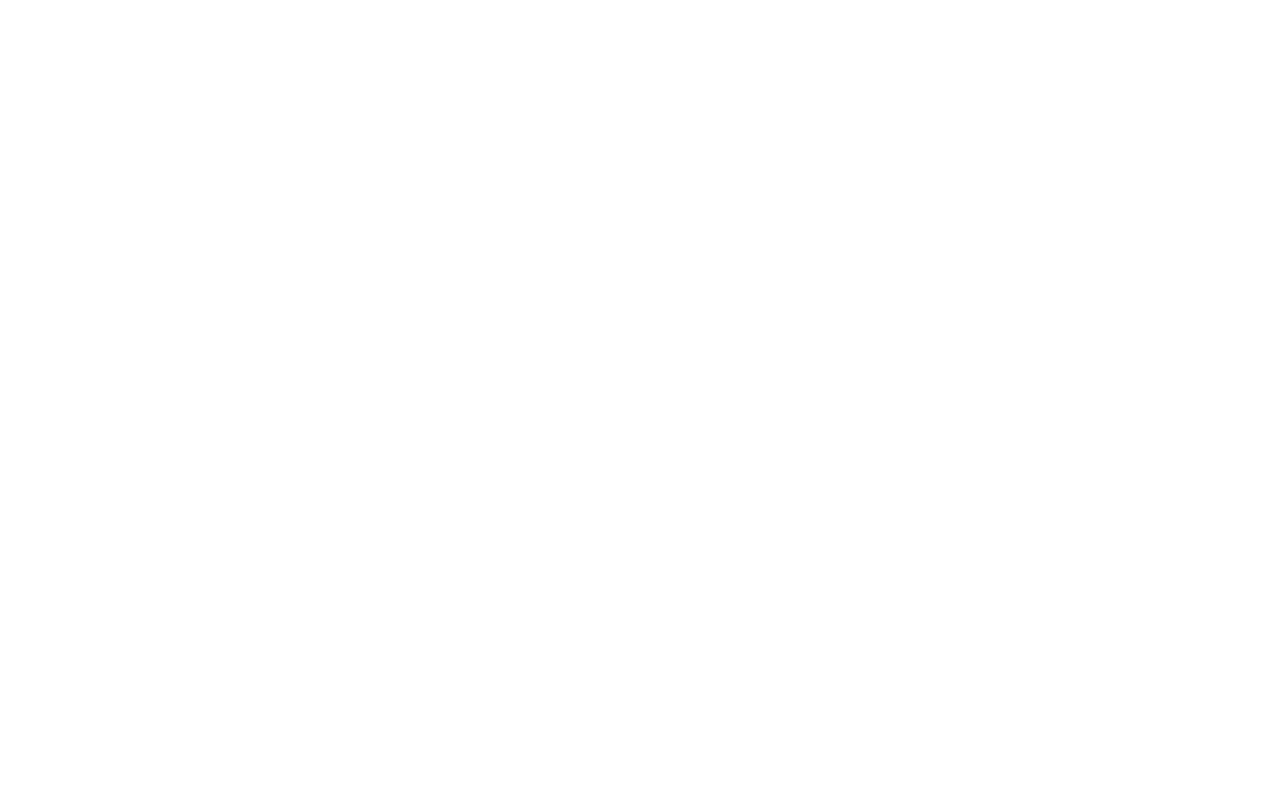
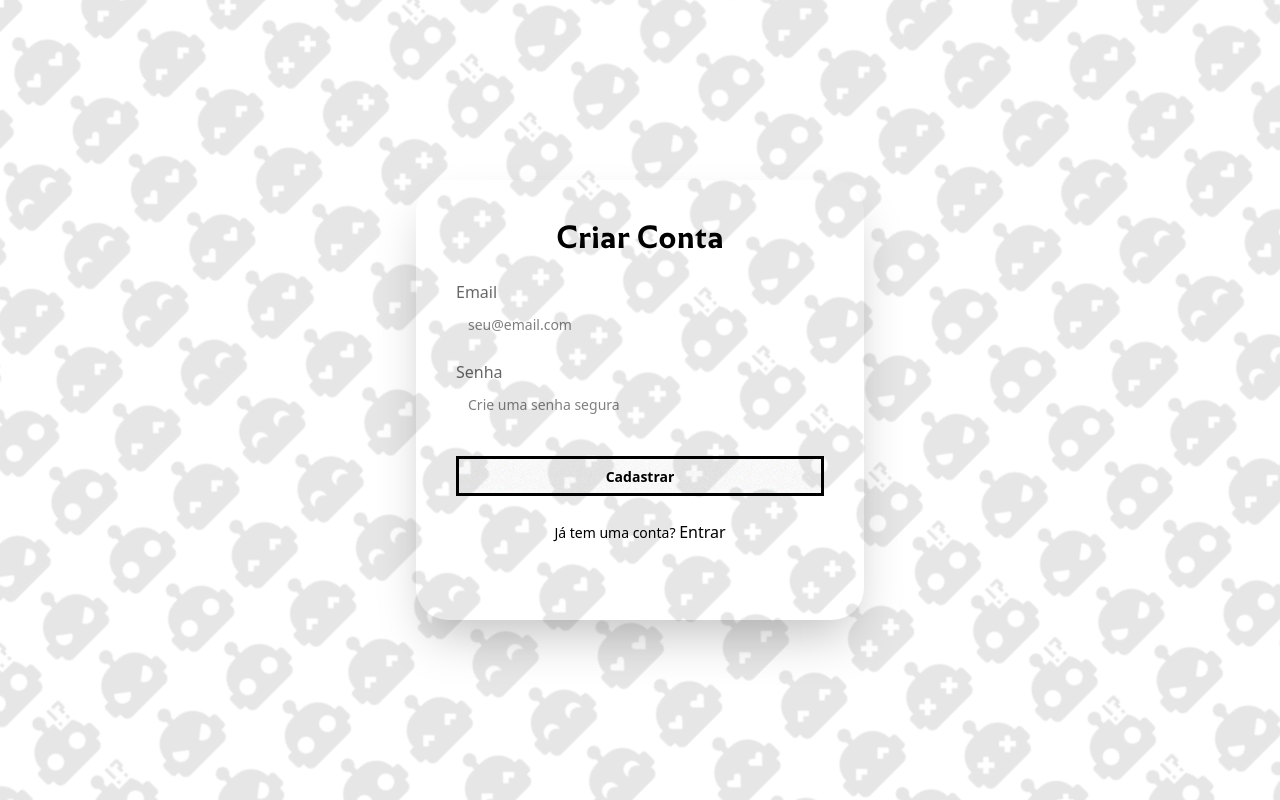
Before and after one commit to AlexsandroCampos/blabinha2-frontend, an Angular app: page /register in a window 1280 px wide. Before the commit this address led to /. Built offline with nearby package versions, Linux system fonts and the light colour scheme.

Commit message:
feat: add login and register pages

```diff
--- a/src/app/app.routes.ts
+++ b/src/app/app.routes.ts
@@ -4,13 +4,20 @@ import { HomeComponent } from './pages/home/home.component';
 import { GameResultsComponent } from './pages/game-results/game-results.component';
 import { ChatComponent } from './pages/chat/chat.component';
 import { stepGuard } from './core/security/step.guard';
+import { LoginComponent } from './pages/authentication/login/login.component';
+import { RegisterComponent } from './pages/authentication/register/register.component';
 
 export const routes: Routes = [
+     {
+        path: '',
+        redirectTo: 'login',
+        pathMatch: 'full'
+    },
     {
         path: '',
         component: MainLayoutComponent,
         children: [
-            { path: '', component: HomeComponent, title: 'Home', canActivate: [stepGuard], data: { step: 0 }},
+            { path: 'home', component: HomeComponent, title: 'Home', canActivate: [stepGuard], data: { step: 0 }},
             { path: 'chat/:id', component: ChatComponent, title: 'Chat', canActivate: [stepGuard], data: { step: 1 } },
         ],
     },
@@ -21,4 +28,16 @@ export const routes: Routes = [
         canActivate: [stepGuard],
         data: { step: 2}
     },
+    {
+        path: 'login',
+        component: LoginComponent,
+        title: 'Login',
+        canActivate: [stepGuard]
+    },
+    {
+        path: 'register',
+        component: RegisterComponent,
+        title: 'Cadastro',
+        canActivate: [stepGuard]
+    },
 ];
--- a/src/app/core/security/step.guard.ts
+++ b/src/app/core/security/step.guard.ts
@@ -6,23 +6,44 @@ export const stepGuard: CanActivateFn = (
   state: RouterStateSnapshot
 ) => {
   const router = inject(Router);
+
+  const token = localStorage.getItem('token');
   const expectedStep = Number(route.data['step']);
   const currentStep = Number(localStorage.getItem('step')) || 0;
+  const path = route.routeConfig?.path || '';
 
-  const id = route.params['id'] || localStorage.getItem('chatId');
+  if (!token) {
+    if (path === 'login' || path === 'register') {
+      return true;
+    }
+    return router.parseUrl('/login');
+  }
 
-  if (currentStep === expectedStep) {
+  if (path === 'login' || path === 'register') {
+    switch (currentStep) {
+      case 0:
+        return router.parseUrl('/home');
+      case 1:
+        return router.parseUrl(`/chat/${localStorage.getItem('chatId') || ''}`);
+      case 2:
+        return router.parseUrl(`/chat/${localStorage.getItem('chatId') || ''}/results`);
+      default:
+        return router.parseUrl('/home');
+    }
+  }
+
+  if (expectedStep === currentStep) {
     return true;
   }
 
   switch (currentStep) {
     case 0:
-      return router.parseUrl('/');
+      return router.parseUrl('/home');
     case 1:
-      return router.parseUrl(`/chat/${id || ''}`);
+      return router.parseUrl(`/chat/${localStorage.getItem('chatId') || ''}`);
     case 2:
-      return router.parseUrl(`/chat/${id || ''}/results`);
+      return router.parseUrl(`/chat/${localStorage.getItem('chatId') || ''}/results`);
     default:
-      return router.parseUrl('/');
+      return router.parseUrl('/home');
   }
-}
+};
--- /dev/null
+++ b/src/app/pages/authentication/login/login.component.html
@@ -0,0 +1,53 @@
+<div class="relative w-full h-screen overflow-hidden">
+  <!-- Fundo com imagem repetida rotacionada -->
+  <div class="absolute -inset-[50%] rotate-[-45deg] scale-150 bg-[url('assets/img/robots.png')] bg-repeat bg-[length:auto_auto] opacity-10">
+  </div>
+
+  <!-- Conteúdo sobre o fundo -->
+  <div class="relative z-10 flex justify-center items-center h-full">
+    <div class="bg-base-100 flex flex-col p-5 sm:p-10 rounded-4xl shadow-2xl min-h-110 w-full max-w-md">
+      <h2 class="text-3xl font-bold text-center mb-6">Entrar</h2>
+
+      <form class="flex flex-col gap-4" (ngSubmit)="submitLogin()">
+        <label class="form-control w-full">
+          <div class="label">
+            <span class="label-text">Email</span>
+          </div>
+          <input [(ngModel)]="email" name="email" type="email" placeholder="seu@email.com" class="input input-bordered w-full" />
+        </label>
+
+        <label class="form-control w-full">
+          <div class="label">
+            <span class="label-text">Senha</span>
+          </div>
+          <input [(ngModel)]="password" name="password" type="password" placeholder="••••••••" class="input input-bordered w-full" />
+        </label>
+
+        <button type="submit" class="btn btn-primary w-full mt-4">Entrar</button>
+      </form>
+
+      <div class="text-center mt-6">
+        <span class="text-sm">Não tem uma conta? </span>
+        <a routerLink="/register" class="text-primary hover:underline font-medium cursor-pointer">Cadastre-se</a>
+      </div>
+    </div>
+  </div>
+</div>
+
+<!-- Alerta com transição -->
+<div *ngFor="let alert of alerts; let i = index"
+  role="alert"
+  class="alert transition-opacity duration-500 ease-in-out animate-fade-in
+    absolute top-2 right-2 z-10 w-xs"
+  [class.alert-warning]="typeOfError == 1"
+  [class.alert-error]="typeOfError == 2"
+  [style.top.px]="20 + (i * 60)" >
+  <svg *ngIf="typeOfError === 1" xmlns="http://www.w3.org/2000/svg" class="h-6 w-6 shrink-0 stroke-current" fill="none" viewBox="0 0 24 24">
+    <path stroke-linecap="round" stroke-linejoin="round" stroke-width="2"
+      d="M12 9v2m0 4h.01m-6.938 4h13.856c1.54 0 2.502-1.667 1.732-3L13.732 4c-.77-1.333-2.694-1.333-3.464 0L3.34 16c-.77 1.333.192 3 1.732 3z" />
+  </svg>
+  <svg *ngIf="typeOfError === 2" xmlns="http://www.w3.org/2000/svg" class="h-6 w-6 shrink-0 stroke-current" fill="none" viewBox="0 0 24 24">
+    <path stroke-linecap="round" stroke-linejoin="round" stroke-width="2" d="M10 14l2-2m0 0l2-2m-2 2l-2-2m2 2l2 2m7-2a9 9 0 11-18 0 9 9 0 0118 0z" />
+  </svg>
+  <span>{{ alert }}</span>
+</div>
--- /dev/null
+++ b/src/app/pages/authentication/login/login.component.ts
@@ -0,0 +1,42 @@
+import { CommonModule } from '@angular/common';
+import { Component } from '@angular/core';
+import { FormsModule } from '@angular/forms';
+import { Router, RouterLink } from '@angular/router';
+
+@Component({
+  selector: 'app-login',
+  imports: [RouterLink, CommonModule, FormsModule],
+  templateUrl: './login.component.html',
+  styleUrl: './login.component.css'
+})
+export class LoginComponent {
+  email: string = '';
+  password: string = '';
+  alerts: string[] = [];
+  typeOfError: Number = 0;
+
+  constructor(
+    private router: Router,
+  ) {}
+
+
+  submitLogin() {
+    if (!this.email || !this.password) {
+      this.typeOfError = 1;
+      this.showAlert("Preencha todos os campos.");
+      return;
+    }
+
+    // Aqui você pode chamar um AuthService por exemplo
+    console.log('Login com:', this.email, this.password);
+    localStorage.setItem('token', 'fake-jwt-token');
+    this.router.navigate(['/home']);
+
+  }
+
+  showAlert(message: string) {
+    this.alerts.push(message);
+    setTimeout(() => this.alerts = [], 3000);
+  }
+
+}
--- /dev/null
+++ b/src/app/pages/authentication/register/register.component.html
@@ -0,0 +1,56 @@
+<div class="relative w-full h-screen overflow-hidden">
+  <!-- Fundo com imagem repetida rotacionada -->
+  <div class="absolute -inset-[50%] rotate-[-45deg] scale-150 bg-[url('assets/img/robots.png')] bg-repeat bg-[length:auto_auto] opacity-10">
+  </div>
+
+  <!-- Conteúdo sobre o fundo -->
+  <div class="relative z-10 flex justify-center items-center h-full">
+    <div class="bg-base-100 flex flex-col p-5 sm:p-10 rounded-4xl shadow-2xl min-h-110 w-full max-w-md">
+      <h2 class="text-3xl font-bold text-center mb-6">Criar Conta</h2>
+
+        <form class="flex flex-col gap-4" (ngSubmit)="submitRegister()">
+            <label class="form-control w-full">
+                <div class="label">
+                <span class="label-text">Email</span>
+                </div>
+                <input [(ngModel)]="email" name="email" type="email" placeholder="seu@email.com"
+                class="input input-bordered w-full" />
+            </label>
+
+            <label class="form-control w-full">
+                <div class="label">
+                <span class="label-text">Senha</span>
+                </div>
+                <input [(ngModel)]="password" name="password" type="password" placeholder="Crie uma senha segura"
+                class="input input-bordered w-full" />
+            </label>
+
+            <button type="submit" class="btn btn-primary w-full mt-4">Cadastrar</button>
+        </form>
+
+
+      <div class="text-center mt-6">
+        <span class="text-sm">Já tem uma conta? </span>
+        <a routerLink="/login" class="text-primary hover:underline font-medium cursor-pointer">Entrar</a>
+      </div>
+    </div>
+  </div>
+</div>
+
+<!-- Alerta com transição -->
+<div *ngFor="let alert of alerts; let i = index"
+  role="alert"
+  class="alert transition-opacity duration-500 ease-in-out animate-fade-in
+    absolute top-2 right-2 z-10 w-xs"
+  [class.alert-warning]="typeOfError == 1"
+  [class.alert-error]="typeOfError == 2"
+  [style.top.px]="20 + (i * 60)" >
+  <svg *ngIf="typeOfError === 1" xmlns="http://www.w3.org/2000/svg" class="h-6 w-6 shrink-0 stroke-current" fill="none" viewBox="0 0 24 24">
+    <path stroke-linecap="round" stroke-linejoin="round" stroke-width="2"
+      d="M12 9v2m0 4h.01m-6.938 4h13.856c1.54 0 2.502-1.667 1.732-3L13.732 4c-.77-1.333-2.694-1.333-3.464 0L3.34 16c-.77 1.333.192 3 1.732 3z" />
+  </svg>
+  <svg *ngIf="typeOfError === 2" xmlns="http://www.w3.org/2000/svg" class="h-6 w-6 shrink-0 stroke-current" fill="none" viewBox="0 0 24 24">
+    <path stroke-linecap="round" stroke-linejoin="round" stroke-width="2" d="M10 14l2-2m0 0l2-2m-2 2l-2-2m2 2l2 2m7-2a9 9 0 11-18 0 9 9 0 0118 0z" />
+  </svg>
+  <span>{{ alert }}</span>
+</div>
--- /dev/null
+++ b/src/app/pages/authentication/register/register.component.ts
@@ -0,0 +1,40 @@
+import { CommonModule } from '@angular/common';
+import { Component } from '@angular/core';
+import { FormsModule } from '@angular/forms';
+import { Router, RouterLink } from '@angular/router';
+
+@Component({
+  selector: 'app-register',
+  imports: [RouterLink, CommonModule, FormsModule],
+  templateUrl: './register.component.html',
+  styleUrl: './register.component.css'
+})
+export class RegisterComponent {
+  email: string = '';
+  password: string = '';
+  alerts: string[] = [];
+  typeOfError: Number = 0;
+
+  constructor(
+    private router: Router,
+  ) {}
+
+  submitRegister() {
+    if (!this.email || !this.password) {
+      this.typeOfError = 1;
+      this.showAlert("Preencha todos os campos.");
+      return;
+    }
+
+    console.log('Registrando com:', this.email, this.password);
+    // Aqui você pode chamar um AuthService para cadastro
+
+    this.router.navigate(['/login']);
+  }
+
+  showAlert(message: string) {
+    this.alerts.push(message);
+    setTimeout(() => this.alerts = [], 3000);
+  }
+
+}
```
Also changed, not shown: src/app/pages/authentication/login/login.component.css (added), src/app/pages/authentication/register/register.component.css (added), 2 other files (tests, documents, lock files or other folders).
